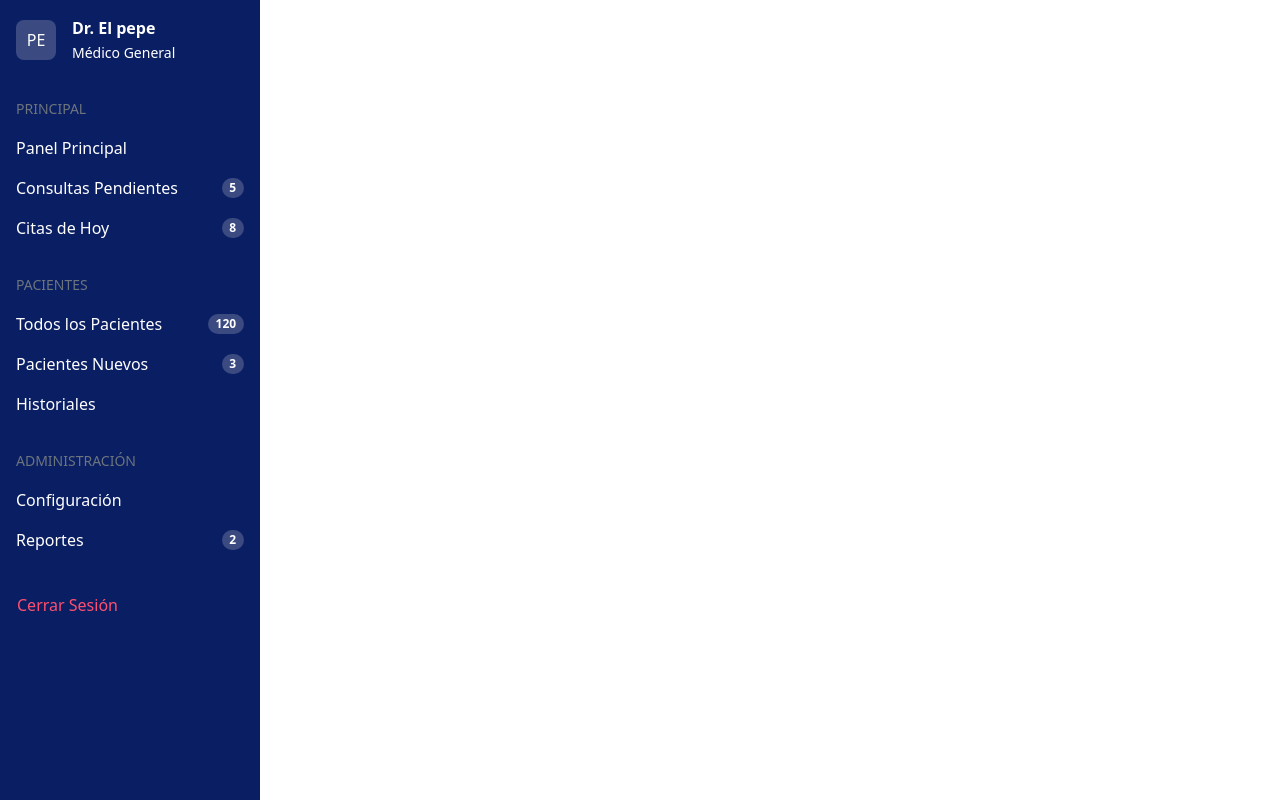
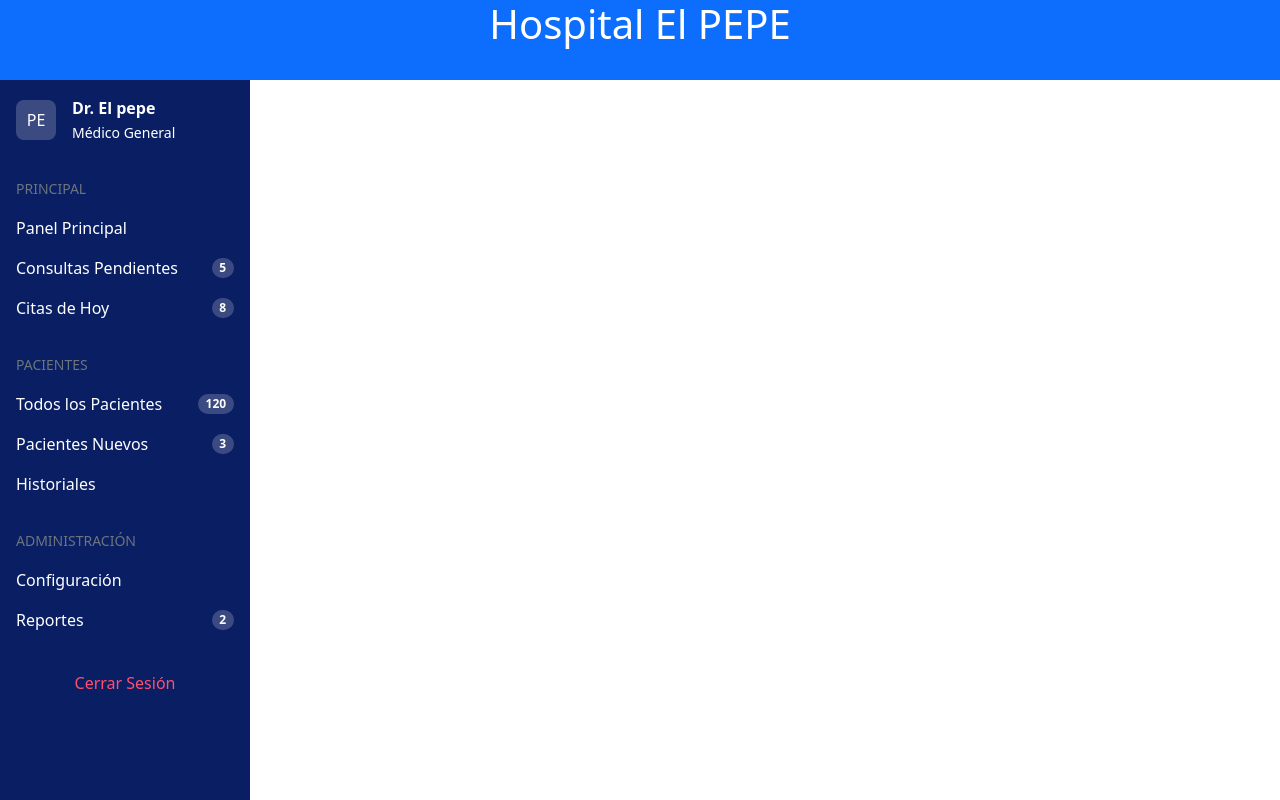
Before and after one commit to No-Country-simulation/C22-27-ft-webapp, a React (Vite) app in the folder client/: page /app in a window 1280 px wide. Built offline with nearby package versions, Linux system fonts and the light colour scheme.

Commit message:
fix: layout,sidebar

```diff
--- a/client/src/component/sideBar/SideBar.css
+++ b/client/src/component/sideBar/SideBar.css
@@ -1,8 +1,6 @@
 /* SideBar.css */
 .sidebar {
-  width: 260px;
-  height: 100vh;
-  position: fixed;
+  min-height: 100vh;
   background-color: #0a1e63;
   color: white;
   overflow-y: auto;
--- a/client/src/component/sideBar/SideBar.tsx
+++ b/client/src/component/sideBar/SideBar.tsx
@@ -1,6 +1,4 @@
-import React from 'react';
 import { NavLink } from 'react-router-dom';
-import 'bootstrap/dist/css/bootstrap.min.css';
 import './SideBar.css';
 
 const Sidebar = () => {
@@ -69,7 +67,7 @@ const Sidebar = () => {
         </div>
         <ul className="nav flex-column">
           <li className="nav-item">
-            <NavLink to="/medico/configuracion" className="nav-link">Configuración</NavLink>
+            <NavLink to="/app/paciente/dashboard" className="nav-link">Configuración</NavLink>
           </li>
           <li className="nav-item">
             <NavLink to="/medico/reportes" className="nav-link d-flex justify-content-between">
--- a/client/src/main.tsx
+++ b/client/src/main.tsx
@@ -1,14 +1,11 @@
 import { StrictMode } from "react";
 import { createRoot } from "react-dom/client";
-import { RouterProvider, BrowserRouter  } from "react-router-dom";
+import { RouterProvider } from "react-router-dom";
 import router from "./routes/route";
-import Sidebar from "./component/sideBar/SideBar";
-
+import 'bootstrap/dist/css/bootstrap.min.css';
+import './index.css'
 createRoot(document.getElementById("root")!).render(
   <StrictMode>
-    <BrowserRouter>
-    <Sidebar/>
-    </BrowserRouter>
     <RouterProvider router={router} />
   </StrictMode>
 );
--- a/client/src/page/layaud.tsx
+++ b/client/src/page/layaud.tsx
@@ -1,57 +1,62 @@
-import React from 'react';
+import { Outlet } from "react-router-dom";
+import SideBar from "../component/sideBar/SideBar";
 
 export const Layaud = () => {
   return (
-    <div className="d-flex flex-column" style={{ minHeight: '100vh', width: '100vw' }}>
+    <div className="d-flex flex-column" style={{ minHeight: "100vh", width: "100vw" }}>
       {/* Header */}
-      <header className="bg-primary text-white p-2 w-100">
+      <header
+        className="bg-primary text-white w-100"
+        style={{ height: "5rem", position: "fixed", top: 0, zIndex: 10 }}
+      >
         <nav className="container-fluid">
           <h1 className="text-center">Hospital El PEPE</h1>
         </nav>
       </header>
 
       {/* Layout principal */}
-      <div className="d-flex flex-grow-1 w-100">
+      <div className="d-flex" style={{ marginTop: "5rem" }}>
         {/* Barra lateral */}
         <aside
-          className="bg-light p-3 shadow-sm"
+          className="bg-light"
           style={{
-            width: '250px', // Ancho fijo para la barra lateral
-            minHeight: '100%',
+            width: "250px", // Ancho fijo de la barra lateral
+            height: "calc(100vh - 5rem)", // Altura ajustada al espacio disponible debajo del header
+            position: "fixed",
+            top: "5rem", // Alineada justo debajo del header
+            overflowY: "auto", // Scroll vertical independiente
           }}
         >
-          <h5 className="border-bottom pb-2 mb-3">Costado</h5>
-          <ul className="list-unstyled">
-            <li className="py-2">
-              <a href="#enlace1" className="text-dark text-decoration-none">
-                Enlace 1
-              </a>
-            </li>
-            <li className="py-2">
-              <a href="#enlace2" className="text-dark text-decoration-none">
-                Enlace 2
-              </a>
-            </li>
-            <li className="py-2">
-              <a href="#enlace3" className="text-dark text-decoration-none">
-                Enlace 3
-              </a>
-            </li>
-          </ul>
+          <SideBar />
         </aside>
 
         {/* Contenido principal */}
-        <main className="flex-grow-1 p-4 bg-white w-100">
-          <h1>Este es el cuerpo</h1>
+        <main
+          className="flex-grow-1 p-4 bg-white"
+          style={{
+            marginLeft: "250px", // Espacio para la barra lateral
+            padding: "20px",
+          }}
+        >
+          <Outlet/>
         </main>
       </div>
 
       {/* Footer */}
-      <footer className="bg-light text-black w-100" style={{ padding: '3px 0' }}>
+      {/* <footer
+        className="bg-light text-black w-100"
+        style={{
+          padding: "3px 0",
+          marginTop: "auto",
+          position: "fixed",
+          bottom: 0,
+          zIndex: 5,
+        }}
+      >
         <div className="container text-center">
           <p>&copy; 2024 Hospital el PEPE</p>
         </div>
-      </footer>
+      </footer> */}
     </div>
   );
 };
--- a/client/src/routes/route.tsx
+++ b/client/src/routes/route.tsx
@@ -27,6 +27,8 @@
  * @returns {RouteObject[]} Configuración de rutas de la aplicación
  */
 import { createBrowserRouter } from "react-router-dom";
+import { Login } from "../page/login2";
+import { Layaud } from "../page/layaud";
 const router = createBrowserRouter([
   //ruta para landing page
   {
@@ -37,7 +39,7 @@ const router = createBrowserRouter([
   //ruta para el layout principal de la aplicación
   {
     path: "/app",
-    element: <div>Layout Principal</div>,
+    element: <Layaud/>,
     children: [
       // Rutas para Pacientes
       {
@@ -114,7 +116,7 @@ const router = createBrowserRouter([
   //rutas de autenticación
   {
     path: "/login",
-    element: <div>Página de Login</div>,
+    element: <Login/>,
   },
   {
     path: "/registro",
```
Also changed, not shown: client/src/index.css (renamed from client/src/page/index.css).
